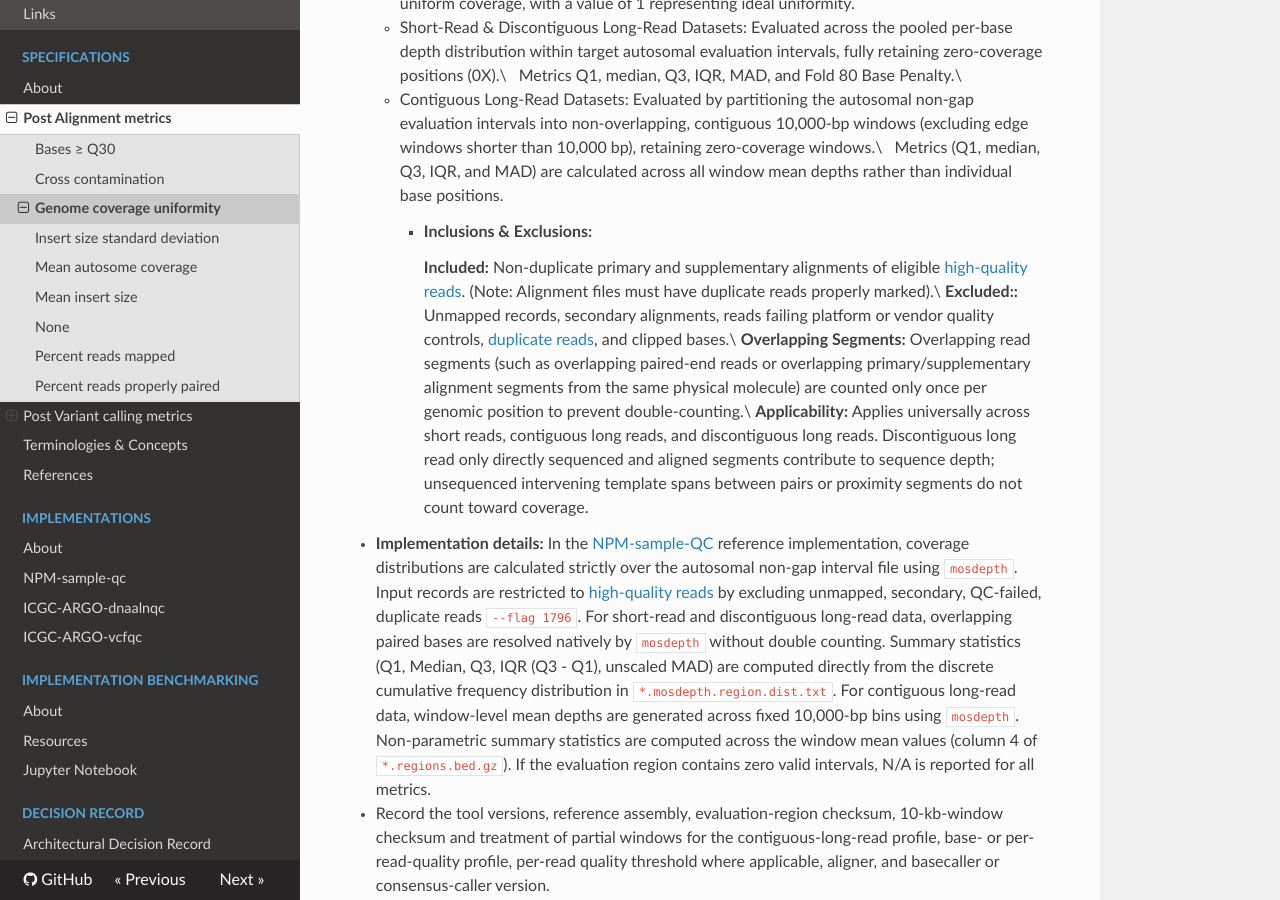
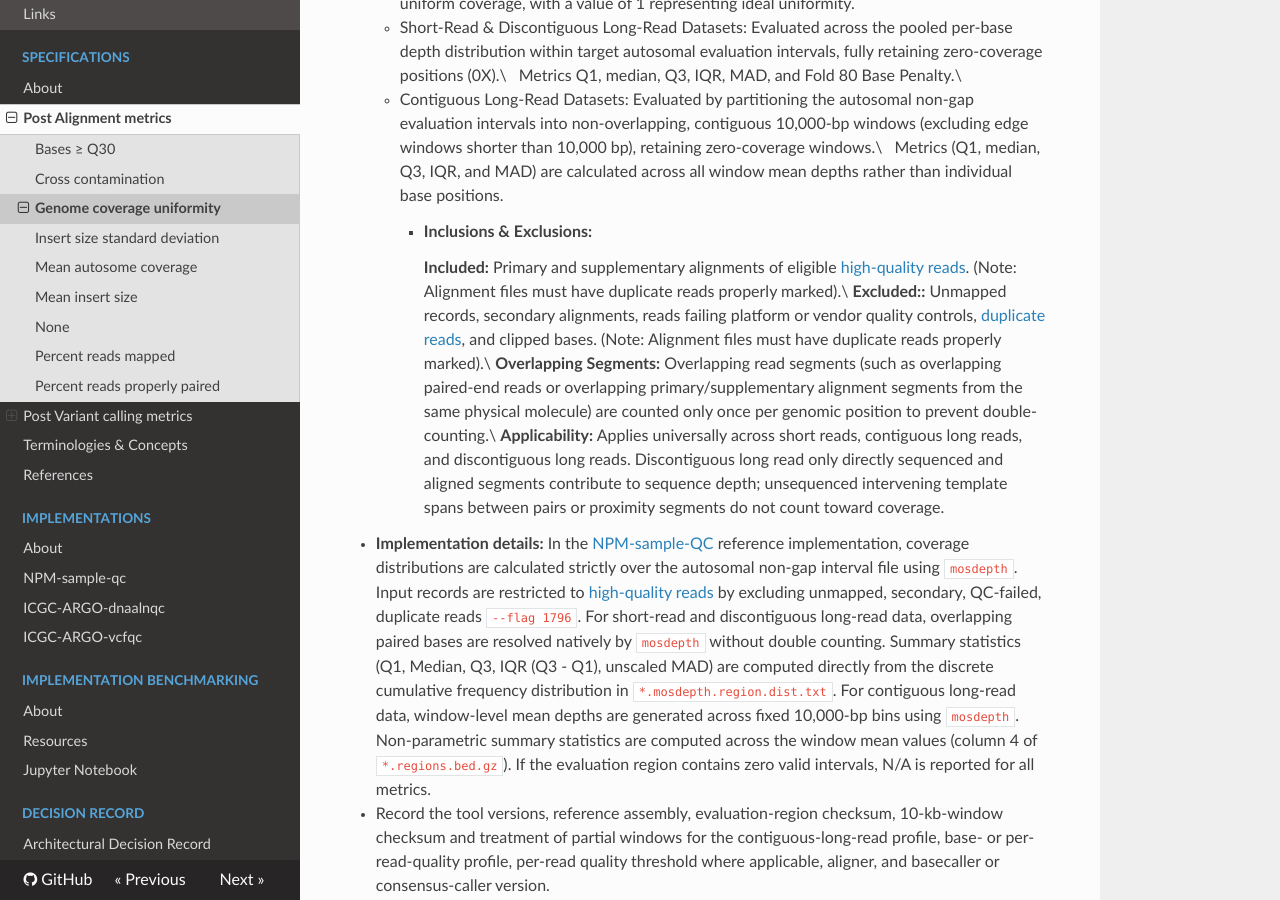
Before and after one commit to ga4gh/quality-control-wgs, an MkDocs documentation site: the page built from docs/metrics_definitions/genome-coverage-uniformity.md, in a window 1280 px wide and 900 px high, scrolled down 444 px. Built offline with MkDocs 1.6.1, drawn with Linux system fonts in a browser that asks for light colours; nearby versions of some CDN libraries.

Commit message:
update metric description

```diff
--- a/docs/metrics_definitions/genome-coverage-uniformity.md
+++ b/docs/metrics_definitions/genome-coverage-uniformity.md
@@ -13,8 +13,8 @@
 
         - **Inclusions & Exclusions:**
 
-            **Included:** Non-duplicate primary and supplementary alignments of eligible [high-quality reads](terminologies.md#high-quality-reads). (Note: Alignment files must have duplicate reads properly marked).\
-            **Excluded::**  Unmapped records, secondary alignments, reads failing platform or vendor quality controls, [duplicate reads](terminologies.md#duplicated-reads), and clipped bases.\
+            **Included:** Primary and supplementary alignments of eligible [high-quality reads](terminologies.md#high-quality-reads). (Note: Alignment files must have duplicate reads properly marked).\
+            **Excluded::**  Unmapped records, secondary alignments, reads failing platform or vendor quality controls, [duplicate reads](terminologies.md#duplicated-reads), and clipped bases. (Note: Alignment files must have duplicate reads properly marked).\
             **Overlapping Segments:** Overlapping read segments (such as overlapping paired-end reads or overlapping primary/supplementary alignment segments from the same physical molecule) are counted only once per genomic position to prevent double-counting.\
             **Applicability:** Applies universally across short reads, contiguous long reads, and discontiguous long reads. Discontiguous long read only directly sequenced and aligned segments contribute to sequence depth; unsequenced intervening template spans between pairs or proximity segments do not count toward coverage.
 
```
Also changed, not shown: docs/metrics_definitions/lr-bases_mapped.md (+1 -1 lines).
